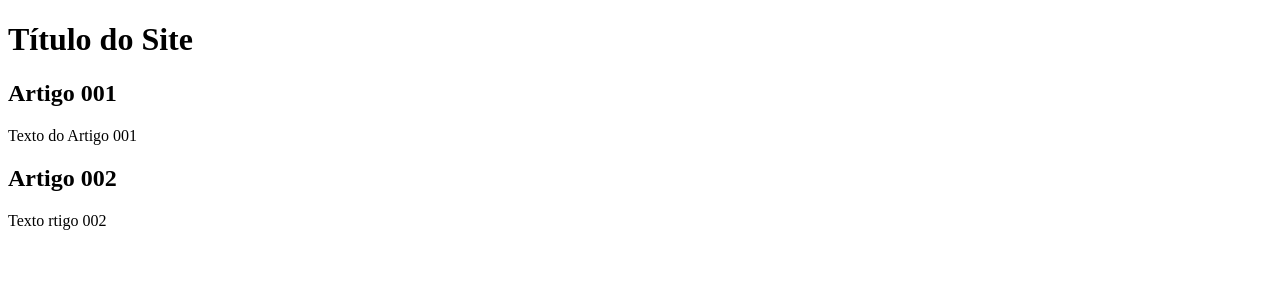
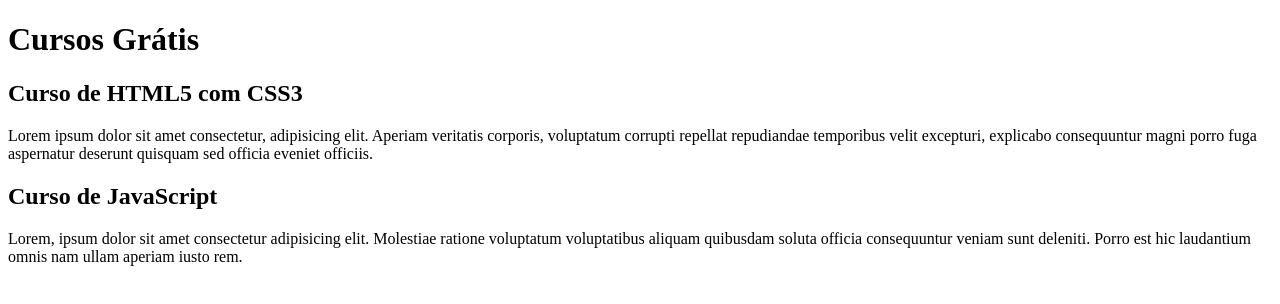
Before and after one commit to GeorgiaSouza/projeto-site, a plain HTML site: page index.html in a window 1280 px wide. Drawn offline with Linux system fonts and the light colour scheme.

Commit message:
comecei a escrever conteúdo

```diff
--- a/index.html
+++ b/index.html
@@ -9,15 +9,15 @@
 <body>
     <main>
         <header>
-            <h1>Título do Site</h1>
+            <h1>Cursos Grátis</h1>
         </header>
         <article>
-            <h2>Artigo 001</h2>
-            <p>Texto do Artigo 001</p>
+            <h2>Curso de HTML5 com CSS3</h2>
+            <p>Lorem ipsum dolor sit amet consectetur, adipisicing elit. Aperiam veritatis corporis, voluptatum corrupti repellat repudiandae temporibus velit excepturi, explicabo consequuntur magni porro fuga aspernatur deserunt quisquam sed officia eveniet officiis.</p>
         </article>
         <article>
-            <h2>Artigo 002</h2>
-            <p>Texto rtigo 002</p>
+            <h2>Curso de JavaScript</h2>
+            <p>Lorem, ipsum dolor sit amet consectetur adipisicing elit. Molestiae ratione voluptatum voluptatibus aliquam quibusdam soluta officia consequuntur veniam sunt deleniti. Porro est hic laudantium omnis nam ullam aperiam iusto rem.</p>
         </article>
     </main>
 </body>
```
